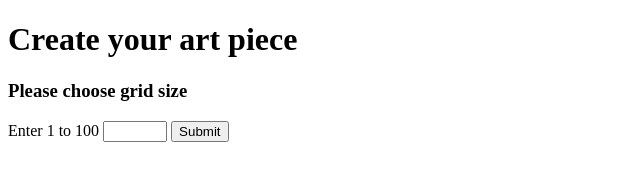
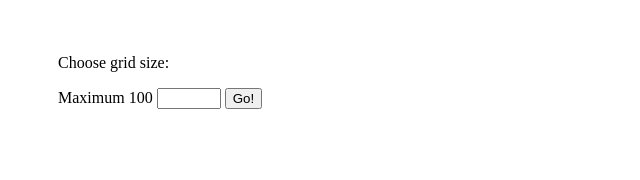
Before and after one commit to cyril-hhf/project_etch_a_sketch, a plain HTML site: page index.html in a window 1280 px wide. Shown: the whole page, without its empty margins (0-640 px from the left). Drawn offline with Linux system fonts and the light colour scheme.

Commit message:
minor style modification

```diff
--- a/etch.js
+++ b/etch.js
@@ -11,6 +11,8 @@ document.addEventListener('DOMContentLoaded', () => {
         const itemSize = 800 / inputValue;
         gridContainer.style.width = `${inputValue * itemSize}px`;
         gridContainer.style.height = `${inputValue * itemSize}px`;
+
+
 
         for (let i = 1; i <= inputValue * inputValue; i++) {
             const gridItem = document.createElement('div');
--- a/index.html
+++ b/index.html
@@ -7,11 +7,10 @@
     <link rel="stylesheet" href="stylesheet.css">
 </head>
     <body>
-        <h1>Create your art piece</h1>
-        <h3>Please choose grid size</h3>
-        <label for="numberInput"> Enter 1 to 100</label>
+        <p>Choose grid size:</p>
+        <label for="numberInput">Maximum 100</label>
         <input id="numberInput" type="number" max="100" min="1" required />
-        <button id="submitButton">Submit</button>
+        <button id="submitButton">Go!</button>
         <div id="grid-container"></div>
         <script src="etch.js"></script>
     </body>
--- a/stylesheet.css
+++ b/stylesheet.css
@@ -1,3 +1,10 @@
+body {
+    padding-left: 50px;
+    padding-top: 30px;
+    font-family: serif;
+}
+
+
 .grid-item {
     display: flex;
     justify-content: center;
```
